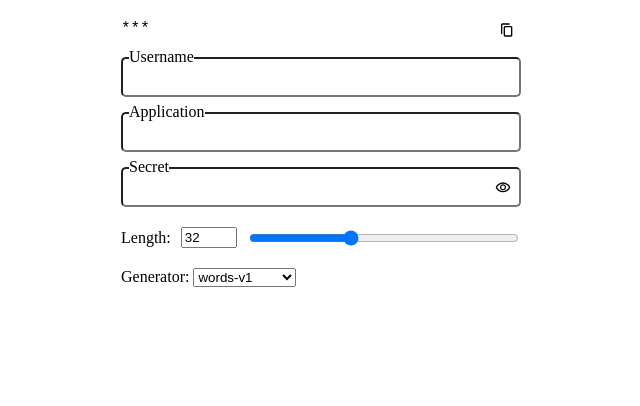
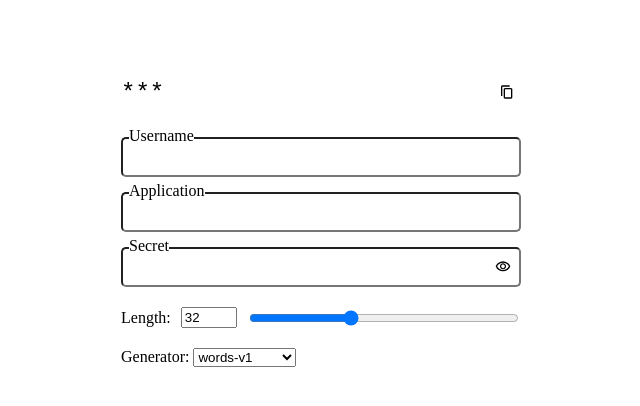
Before and after one commit to austin-pan/mimi, a website built with webpack: page dist/index.html in a window 1280 px wide. Shown: the whole page, without its empty margins (319-959 px from the left). Built offline with Linux system fonts and the light colour scheme.

Commit message:
Make generated pw larger

```diff
--- a/src/styles/style.css
+++ b/src/styles/style.css
@@ -78,8 +78,11 @@ button:hover {
 }
 
 #generated {
+  margin: 10svh 0px 30px 0px;
   display: flex;
   font-family: 'Courier New', Courier, monospace;
+  font-size: 1.5rem;
+  align-items: center;
 }
 
 #generated span {
```
Also changed, not shown: dist/main.js.
